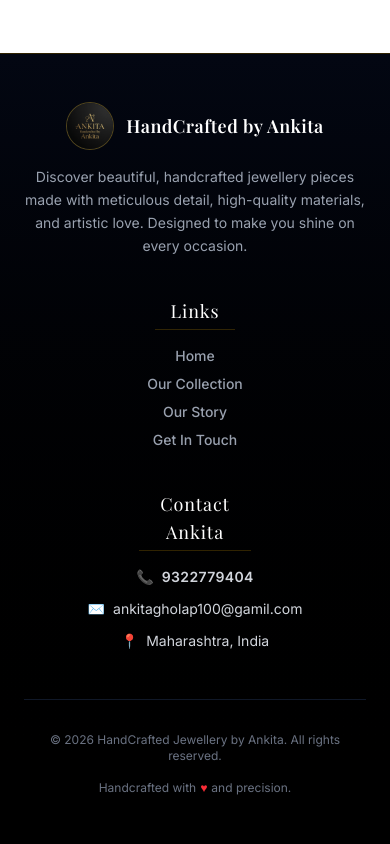
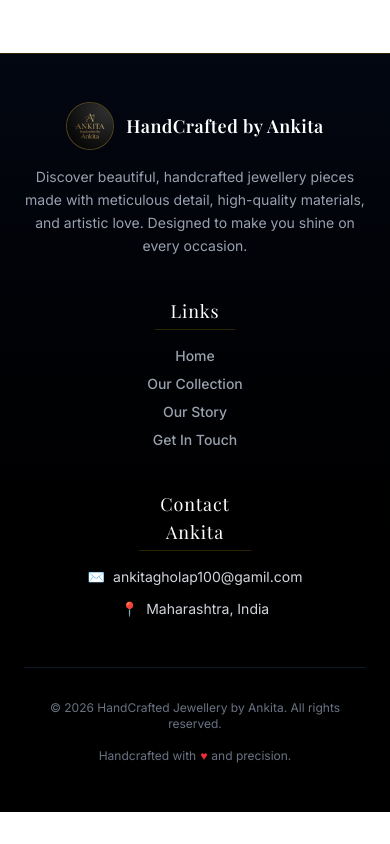
Before and after one commit to GholapAnkita/jwellaryproject, a React (Vite) app in the folder frontend/: page /admin in a window 390 px wide. Shown: the part 976-1820 px from the top of the page. After the commit the page ends 1788 px from the top, so only its background shows below. Built offline with nearby package versions, Linux system fonts and the light colour scheme; no server answers; a web font is replaced by a local one.

Commit message:
phone no removing

```diff
--- a/frontend/src/Components/Footer.jsx
+++ b/frontend/src/Components/Footer.jsx
@@ -43,10 +43,7 @@ const Footer = () => {
               Contact Ankita
             </h4>
             <div className="flex flex-col space-y-3 text-sm">
-              <div className="flex items-center space-x-2 justify-center md:justify-start">
-                <span className="text-yellow-500">📞</span>
-                <span className="text-gray-300 font-semibold tracking-wide">9322779404</span>
-              </div>
+
               <div className="flex items-center space-x-2 justify-center md:justify-start">
                 <span className="text-yellow-500">✉️</span>
                 <span className="text-gray-300">ankitagholap100@gamil.com</span>
```
